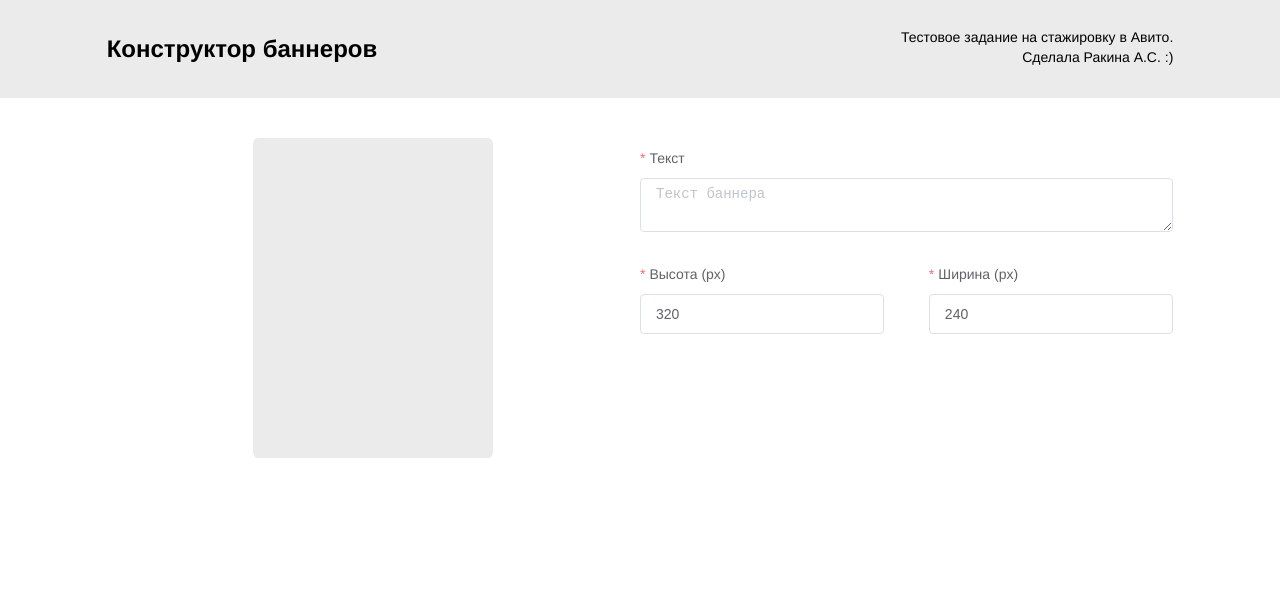
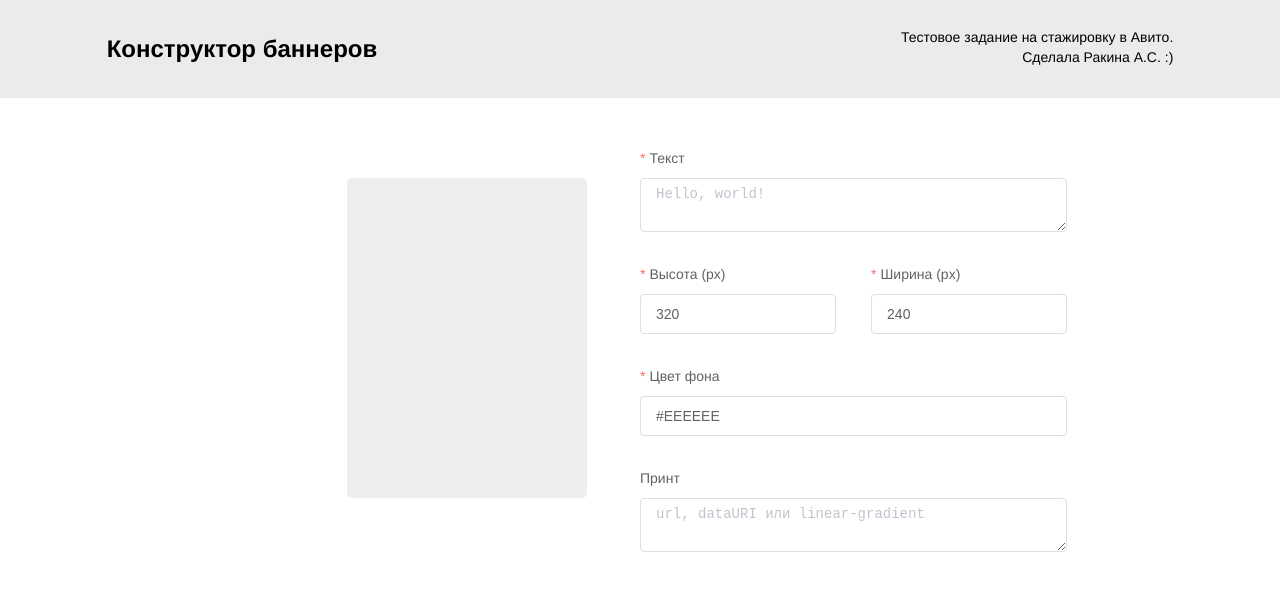
Before and after one commit to anninwonderland/avito-test, a Vue app: page / in a window 1280 px wide. Shown: the top 590 px of the page. Built offline with nearby package versions, Linux system fonts and the light colour scheme.

Commit message:
feat: add some form items with validation rules

```diff
--- a/src/components/Form.vue
+++ b/src/components/Form.vue
@@ -1,5 +1,5 @@
 <template>
-  <div v-if="form && Object.keys(form).length != 0">
+  <div v-if="banner && Object.keys(banner).length != 0">
     <el-form :model="form" :rules="rules" ref="form">
       <el-row>
         <el-col>
@@ -7,24 +7,44 @@
             <el-input
                 type="textarea"
                 :rows="2"
-                placeholder="Текст баннера"
+                placeholder="Hello, world!"
                 v-model="form.text"></el-input>
           </el-form-item>
         </el-col>
       </el-row>
       <el-row>
         <el-col :span="11">
-          <el-form-item label="Высота (px)" prop="size.height">
+          <el-form-item label="Высота (px)" prop="style.height">
             <el-input
                 placeholder="240"
-                v-model="form.size.height"></el-input>
+                v-model.number="form.style.height"></el-input>
           </el-form-item>
         </el-col>
         <el-col :span="11" :offset="2">
-          <el-form-item label="Ширина (px)" prop="size.width">
+          <el-form-item label="Ширина (px)" prop="style.width">
             <el-input
                 placeholder="360"
-                v-model="form.size.width"></el-input>
+                v-model.number="form.style.width"></el-input>
+          </el-form-item>
+        </el-col>
+      </el-row>
+      <el-row>
+        <el-col>
+          <el-form-item label="Цвет фона" prop="style.background-color">
+            <el-input
+                placeholder="#000000 или rgb(0, 0, 0)"
+                v-model="form.style['background-color']"></el-input>
+          </el-form-item>
+        </el-col>
+      </el-row>
+      <el-row>
+        <el-col>
+          <el-form-item label="Принт" prop="style.background-image">
+            <el-input
+                type="textarea"
+                :rows="2"
+                placeholder="url, dataURI или linear-gradient"
+                v-model="form.style['background-image']"></el-input>
           </el-form-item>
         </el-col>
       </el-row>
@@ -36,6 +56,10 @@
 
 import { mapState, mapActions } from 'vuex'
 
+const hexRegExp = new RegExp('^#[0-9a-f]{3,6}$', 'i')
+const rgbRegExp = new RegExp('^rgb\\((25[0-5]|2[0-4][0-9]|1[0-9]?[0-9]?|[1-9][0-9]?|[0-9]), ?(25[0-5]|2[0-4][0-9]|1[0-9]?[0-9]?|[1-9][0-9]?|[0-9]), ?(25[0-5]|2[0-4][0-9]|1[0-9]?[0-9]?|[1-9][0-9]?|[0-9])\\)$', 'i')
+const gradientRegExp = new RegExp('^#[0-9a-f]{3,6}$', 'i')
+
 export default {
   name: 'Form',
   data() {
@@ -43,18 +67,20 @@ export default {
       form: null,
       rules: {
         text: [
-          { required: true, message: 'Это обязательное поле', trigger: 'blur' },
+          { required: true, message: 'Это обязательное поле', trigger: 'blur' }
         ],
-        'size.height': [
-          { required: true, message: 'Это обязательное поле', trigger: 'blur' },
-          { type: 'number', message: 'Введите число'},
-          { min: 100, max: 1000, message: 'Высота баннера – от 100px до 1000px', trigger: 'blur' }
+        'style.height': [
+          { required: true, validator: this.validateNumber, trigger: 'blur' }
         ],
-        'size.width': [
-          { required: true, message: 'Это обязательное поле', trigger: 'blur' },
-          { type: 'number', message: 'Введите число'},
-          { min: 60, max: 600, message: 'Ширина баннера – от 60px до 600px', trigger: 'blur' }
+        'style.width': [
+          { required: true, validator: this.validateNumber, trigger: 'blur' }
         ],
+        'style.background-color': [
+          { required: true, validator: this.validateColor, trigger: 'blur' }
+        ],
+        'style.background-image': [
+          { validator: this.validateImage, trigger: 'blur' }
+        ]
       }
     }
   },
@@ -69,7 +95,34 @@ export default {
   methods: {
     ...mapActions({
       setBannerProp: 'banner/setBannerProp',
-    })
+    }),
+    validateNumber: (rule, value, callback) => {
+      if (value === '') {
+        callback(new Error('Это обязательное поле'))
+      } else if (value != parseInt(value)) {
+        callback(new Error('Введите целое число'))
+      } else if (value < 100 || value > 600) {
+        callback(new Error('Введите значение от 100px до 600px'))
+      } else {
+        callback()
+      }
+    },
+    validateColor: (rule, value, callback) => {
+      if (value === '') {
+        callback(new Error('Это обязательное поле'))
+      } else if (!hexRegExp.test(value) && !rgbRegExp.test(value)) {
+        callback(new Error('Допустимый формат: RGB / HEX'))
+      } else {
+        callback()
+      }
+    },
+    validateImage: (rule, value, callback) => {
+      if (!gradientRegExp.test(value)) {
+        callback(new Error('Допустимый формат: url, dataURI или linear-gradient'))
+      } else {
+        callback()
+      }
+    },
   }
 }
 </script>
--- a/src/components/Preview.vue
+++ b/src/components/Preview.vue
@@ -1,6 +1,6 @@
 <template>
   <div class="banner__container">
-    <a class="banner" id="banner" :href="banner.link" target="_blank" @click.prevent="viewBanner">
+    <a id="banner" class="banner" :href="banner.link" target="_blank" @click.prevent="viewBanner">
       <p class="banner__text">{{ banner.text }}</p>
     </a>
   </div>
@@ -13,7 +13,13 @@ import { mapState } from 'vuex'
 export default {
   name: 'Preview',
   mounted() {
-    this.initBanner()
+    this.renderBanner()
+  },
+  watch: {
+    banner: {
+      deep: true,
+      handler: 'renderBanner'
+    },
   },
   computed: {
     ...mapState({
@@ -21,9 +27,11 @@ export default {
     })
   },
   methods: {
-    initBanner() {
-      document.getElementById('banner').style.height = this.banner.size.height + 'px'
-      document.getElementById('banner').style.width = this.banner.size.width + 'px'
+    renderBanner() {
+      document.getElementById('banner').style.height = this.banner.style.height + 'px'
+      document.getElementById('banner').style.width = this.banner.style.width + 'px'
+
+      document.getElementById('banner').style['background-color'] = this.banner.style['background-color']
     },
     viewBanner() {
 
@@ -35,12 +43,12 @@ export default {
 <style scoped>
 .banner__container {
   display: flex;
-  justify-content: center;
+  justify-content: flex-end;
+
+  margin-top: 40px;
 }
 
 .banner {
-  opacity: 0.2;
-  background-color: #999999;
   border-radius: 2%;
 
   max-width: 100%;
@@ -76,4 +84,13 @@ export default {
   hyphens: auto;
 }
 
+@media (max-width: 768px) {
+  .banner__container {
+    justify-content: center;
+
+    margin-top: 0;
+    margin-bottom: 40px;
+  }
+}
+
 </style>
--- a/src/store/modules/banner.js
+++ b/src/store/modules/banner.js
@@ -1,14 +1,11 @@
 const state = () => ({
     text: null,
-    img: null,
     link: '#',
-    size: {
-      width: 240,
-      height: 320,
-    },
     style: {
-        bgColor: null,
-        bgGradient: null
+        width: 240,
+        height: 320,
+        'background-color': '#EEEEEE',
+        'background-image': null
     }
 })
 
--- a/src/views/Home.vue
+++ b/src/views/Home.vue
@@ -10,11 +10,11 @@
       </el-col>
     </el-row>
 
-    <el-row class="home__main">
-      <el-col :span="10" :offset="2" :xs="{span: 20}">
+    <el-row class="home__main" type="flex">
+      <el-col :span="7" :offset="4" :xs="{span: 20, offset: 2}" :sm="{span: 7, offset: 4}">
         <Preview/>
       </el-col>
-      <el-col :span="10" :xs="{span: 20, offset: 2}">
+      <el-col :span="8" :offset="1" :xs="{span: 20, offset: 2}" :sm="{span: 8, offset: 1}">
         <Form/>
       </el-col>
     </el-row>
@@ -68,6 +68,8 @@ export default {
 .home__main {
   min-height: 80vh;
   margin-top: 40px;
+
+  flex-wrap: wrap;
 }
 
 @media (max-width: 768px) {
```
